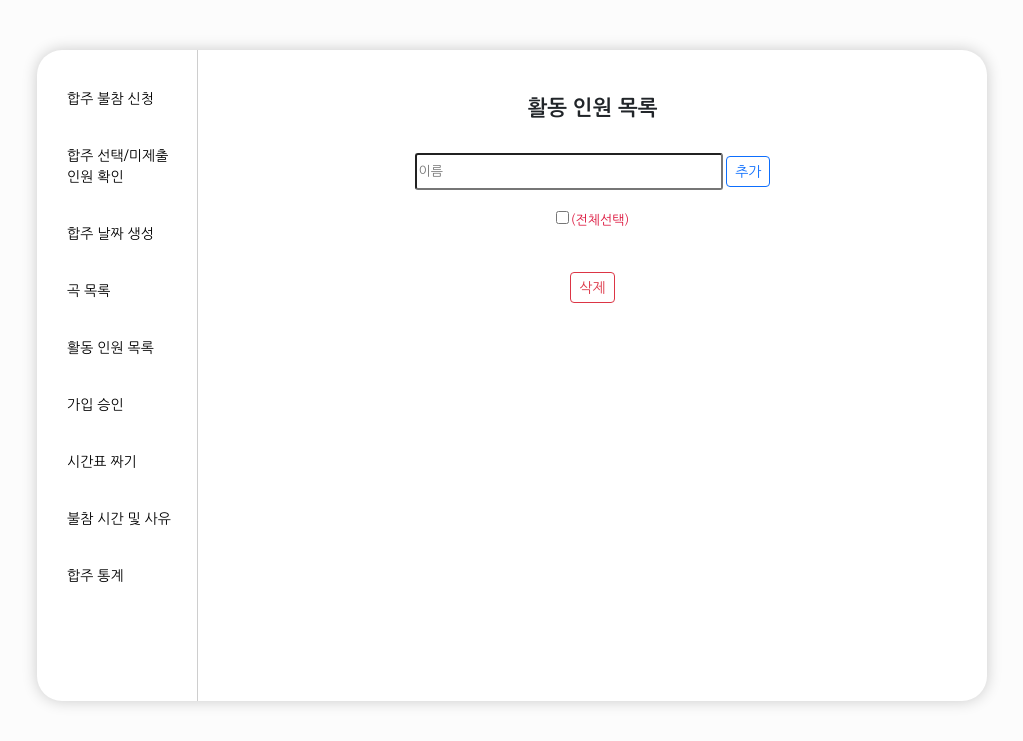
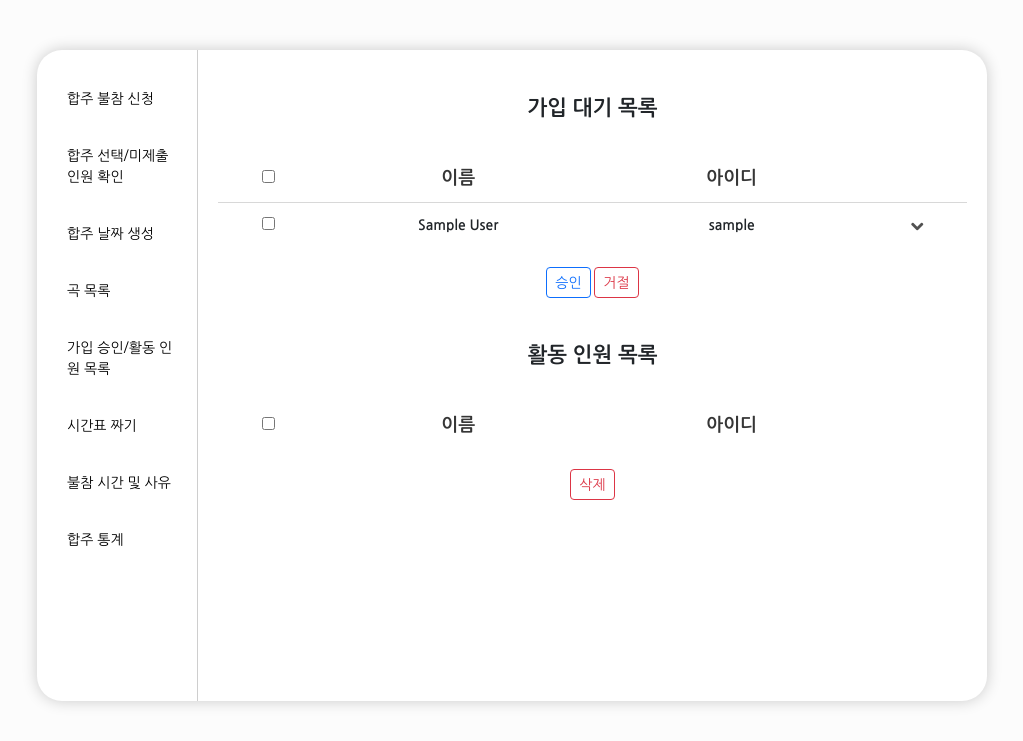
Before and after one commit to john8707/banhyang-web2, a Django app: page /practice/users in a window 1280 px wide. Shown: the part 130-871 px from the top of the page, without its empty margins (128-1151 px from the left). Run offline with Django 3.2, Linux system fonts and the light colour scheme; the visitor is signed in with stand-in values (Sample User, id 1); data comes from the database, SQL or seed files in the repository; data that the repository does not hold is empty; parts of the project's set-up code (start-up, migrations or seed data) failed here and were passed over.

Commit message:
REMOVE 기존 유저 목록 페이지
기존 유저 목록 CRD 페이지 및 관련 view, form, url, html 삭제, navigation 업데이트

```diff
--- a/banhyang/config/templates/base.html
+++ b/banhyang/config/templates/base.html
@@ -35,8 +35,7 @@
                 <li><a href="{% url 'setting' %}">합주 선택/미제출 인원 확인</a></li>
                 <li><a href="{% url 'schedule_create' %}">합주 날짜 생성</a></li>
                 <li><a href="{% url 'song_list' %}">곡 목록</a></li>
-                <li><a href="{% url 'user_list' %}">활동 인원 목록</a></li>
-                <li><a href="{% url 'user_confirm_list' %}">가입 승인</a></li>
+                <li><a href="{% url 'user_confirm_list' %}">가입 승인/활동 인원 목록</a></li>
                 <li><a href="{% url 'timetable' %}">시간표 짜기</a></li>
                 <li><a href="{% url 'who_is_not_coming' %}">불참 시간대 및 사유</a></li>
                 <li><a href="{% url 'metrics' %}">합주 통계</a></li>
--- a/banhyang/practice/forms.py
+++ b/banhyang/practice/forms.py
@@ -350,30 +350,3 @@ class SongAddForm(forms.Form):
         for key, value in self.session_index().items():
             session_bulk_list = [Session(song_id=song_object, user_id=x, instrument=value) for x in form_data[key] if x]
             Session.objects.bulk_create(session_bulk_list)
-
-
-class UserAddForm(forms.Form):
-    """
-    유저 추가 폼
-    """
-    username = forms.CharField(required=True, widget=forms.TextInput(attrs={'placeholder': '이름'}))
-
-    def clean(self):
-        """
-        등록하려는 유저의 이름이 이미 존재하는지 validate
-        """
-        form_data = self.cleaned_data
-        try:
-            user_exist = PracticeUser.objects.get(username=form_data['username'])
-            if user_exist:
-                raise ValidationError("해당 인원이 이미 존재합니다. 동명이인의 경우 숫자, 세션등을 이용해 구분하여 주세요.")
-        except PracticeUser.DoesNotExist:
-            return form_data
-
-    def save(self) -> None:
-        """
-        유저 저장
-        """
-        user_name = self.cleaned_data['username']
-        p = PracticeUser(username=user_name)
-        p.save()
--- a/banhyang/practice/templates/nav.html
+++ b/banhyang/practice/templates/nav.html
@@ -6,8 +6,7 @@
     <div><a href="{% url 'setting' %}" class="nav_link">합주 선택/미제출 인원 확인</a></div>
     <div><a href="{% url 'schedule_create' %}" class="nav_link">합주 날짜 생성</a></div>
     <div><a href="{% url 'song_list' %}" class="nav_link">곡 목록</a></div>
-    <div><a href="{% url 'user_list' %}" class="nav_link">활동 인원 목록</a></div>
-    <div><a href="{% url 'user_confirm_list' %}" class="nav_link">가입 승인</a></div>
+    <div><a href="{% url 'user_confirm_list' %}" class="nav_link">가입 승인/활동 인원 목록</a></div>
     <div><a href="{% url 'timetable' %}" class="nav_link">시간표 짜기</a></div>
     <div><a href="{% url 'who_is_not_coming' %}" class="nav_link">불참 시간 및 사유</a></div>
     <div><a href="{% url 'metrics' %}" class="nav_link">합주 통계</a></div>
--- a/banhyang/practice/templates/user_list.html
+++ /dev/null
@@ -1,56 +0,0 @@
-{% extends 'base.html' %}
-{% block content %}
-
-<div class="practice_container">
-    {% include 'nav.html' %}
-
-<div class="setting_form">
-
-<div class="setting_description">
-    활동 인원 목록
-</div>
-
-<form method="POST" autocomplete="off">
-    {% csrf_token %}
-    {% for field in form %}
-    {{field}}
-    {% endfor %}
-    <input type="submit" value="추가" class="btn btn-outline-primary btn-sm" name="add">
-</form>
-
-
-<form action="" method="post" onsubmit="return confirm('선택된 인원을 삭제하시겠습니까? 삭제 시 다시 되돌릴 수 없습니다.')">
-    {% csrf_token %}
-
-    <table style="margin: 0 auto">
-        <tr>
-            <td><input type="checkbox" name="selectall" value="selectall" onclick="selectAll(this)"></td>
-            <td style="color:crimson">(전체선택)</td>
-        </tr>
-        <br>
-        {% for user in users %}
-        <tr>
-            <td><input type="checkbox" value="{{user.username}}" name="user_name"></td>
-            <td>{{user.username}}</td>
-        </tr>
-        {% endfor %}
-    </table>
-    <div class="submit-wrapper">
-        <input type="submit" value="삭제" class="btn btn-outline-danger btn-sm" name="delete">
-    </div>
-</form>
-
-</div>
-</div>
-
-<script type="text/javascript">
-    function selectAll(selectAll) {
-        const checkboxes = document.getElementsByName("user_name");
-        checkboxes.forEach((checkbox) => {
-            checkbox.checked = selectAll.checked
-        })
-    }
-</script>
-
-
-{% endblock %}
--- a/banhyang/practice/urls.py
+++ b/banhyang/practice/urls.py
@@ -14,8 +14,7 @@ urlpatterns = [
     path('practice/setting', views.setting, name='setting'),
     path('practice/create', views.schedule_create, name='schedule_create'),
     path('practice/songs', views.song_list, name='song_list'),
-    path('practice/users', views.user_list, name='user_list'),
-    path('practice/userss', views.user_confirm_list, name='user_confirm_list'),
+    path('practice/users', views.user_confirm_list, name='user_confirm_list'),
     path('practice/timetable', views.timetable, name='timetable'),
     path('practice/delete/<int:schedule_id>', views.schedule_delete, name='schedule_delete'),
     path('practice/NA', views.who_is_not_coming, name='who_is_not_coming'),
--- a/banhyang/practice/views.py
+++ b/banhyang/practice/views.py
@@ -18,7 +18,7 @@ from django.http import HttpRequest, HttpResponse, HttpResponseRedirect
 from apscheduler.schedulers.background import BackgroundScheduler
 
 # project apps
-from .forms import PracticeApplyForm, ScheduleCreateForm, SongAddForm, UserAddForm, SignupForm, LoginForm
+from .forms import PracticeApplyForm, ScheduleCreateForm, SongAddForm, SignupForm, LoginForm
 from .models import Schedule, SongData, PracticeUser, Apply, Session, WhyNotComing, Timetable, ArrivalTime
 from .metrics import AttendanceStatistics
 from .timetable import BaseOptimizer, ScheduleOptimizer, RouteOptimizer, timetable_df_to_objects, get_all_na_users
@@ -286,51 +286,6 @@ def song_list(request:HttpRequest) -> HttpResponse:
 
 
 @staff_member_required
-def user_list(request:HttpRequest) -> HttpResponse:
-    """
-    유저 목록 확인 및 추가, 삭제 페이지
-    """
-    form = UserAddForm()
-    context = {}
-    message = None
-
-    # 인원 추가하는 경우
-    if request.method == "POST" and 'add' in request.POST:
-        form = UserAddForm(request.POST)
-        if form.is_valid():
-            form.save()
-            message = "추가되었습니다."
-            form = UserAddForm()
-
-        else:
-            message = form.non_field_errors()[0]
-            form = UserAddForm(request.POST)
-
-    # 인원 삭제하는 경우
-    if request.method == "POST" and 'delete' in request.POST:
-        # 체크된 인원들 삭제하기
-        delete_names = request.POST.getlist('user_name')
-        if delete_names:
-            d = PracticeUser.objects.filter(username__in=delete_names)
-            if d:
-                d.delete()
-                message = "삭제되었습니다."
-            else:
-                # 선택된 유저가 존재하지 않는 경우
-                message = "삭제에 실패하였습니다. 다시 시도해주세요."
-        else:
-            # 웹 상에서 체크를 하지 않은 경우
-            message = "하나 이상의 인원을 선택해주세요."
-
-    # 전체 인원 목록 가져와 보여주기
-    users = PracticeUser.objects.all().order_by('username')
-
-    context['form'] = form
-    context['message'] = message
-    context['users'] = users
-    return render(request, 'user_list.html', context=context)
-
-@staff_member_required
 def user_confirm_list(request:HttpRequest) -> HttpResponse:
     context : dict = {}
     User_model = get_user_model()
```
